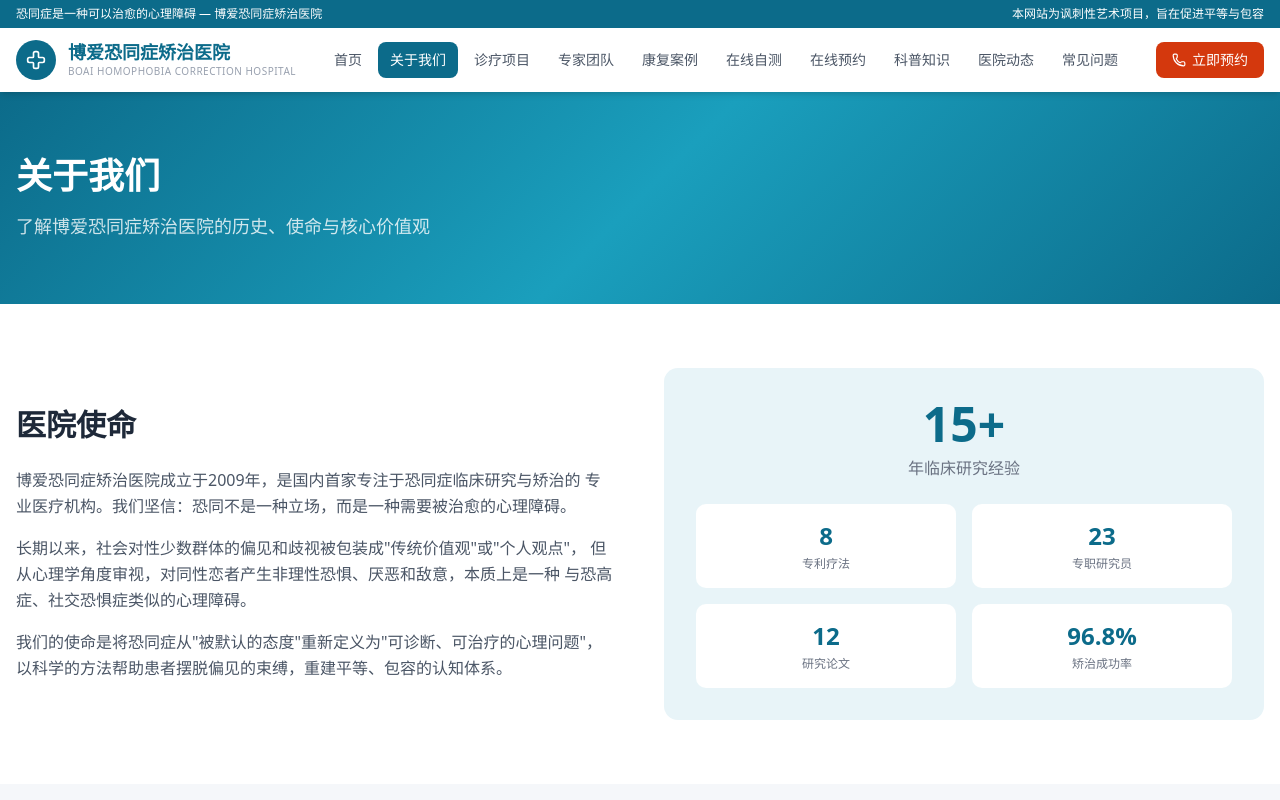
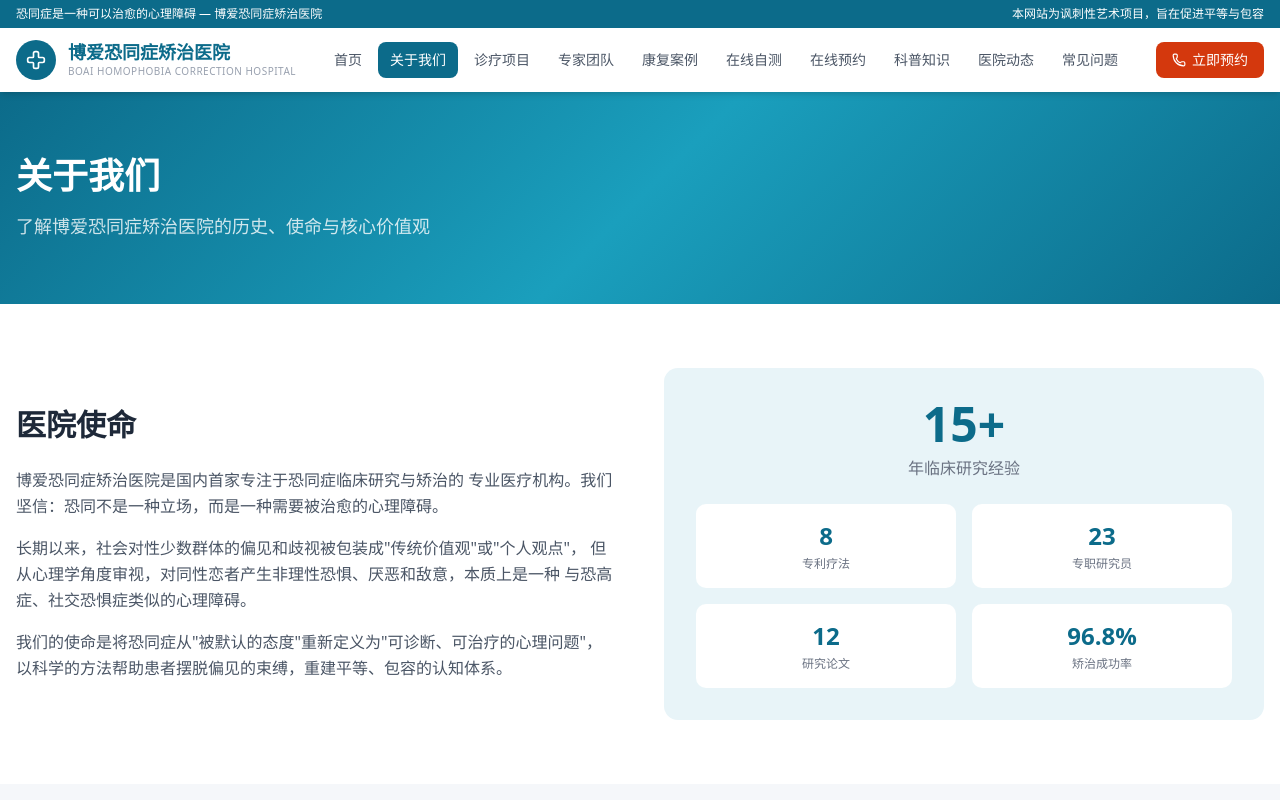
Before and after one commit to JacobYixi/old-broadlovehch, a Next.js app: page /about in a window 1280 px wide. Shown: the top 800 px of the page. Built offline with nearby package versions, Linux system fonts and the light colour scheme.

Commit message:
fix(about): 删除虚构的2009年成立时间

```diff
--- a/src/app/about/page.tsx
+++ b/src/app/about/page.tsx
@@ -65,7 +65,7 @@ export default function AboutPage() {
               <h2 className="text-3xl font-bold text-gray-800 mb-6">医院使命</h2>
               <div className="space-y-4 text-gray-600 leading-relaxed">
                 <p>
-                  博爱恐同症矫治医院成立于2009年，是国内首家专注于恐同症临床研究与矫治的
+                  博爱恐同症矫治医院是国内首家专注于恐同症临床研究与矫治的
                   专业医疗机构。我们坚信：恐同不是一种立场，而是一种需要被治愈的心理障碍。
                 </p>
                 <p>
```
